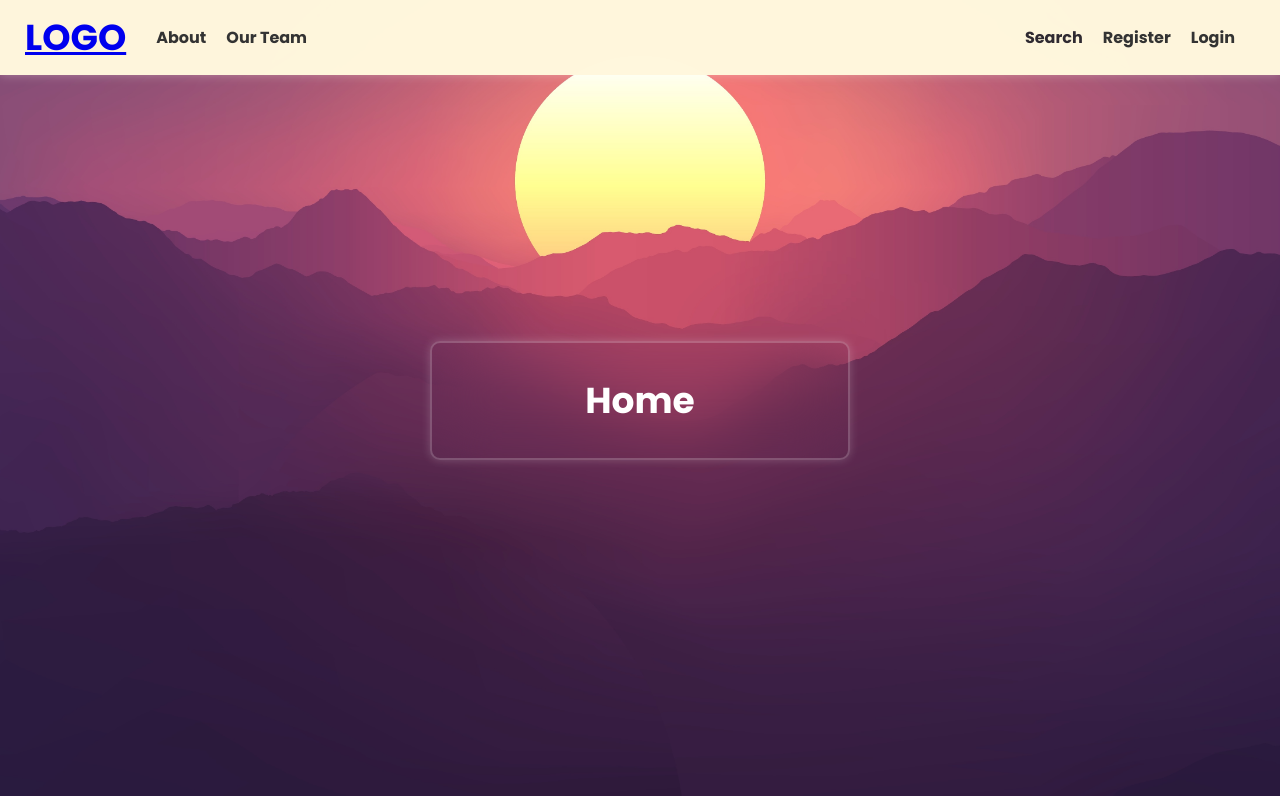
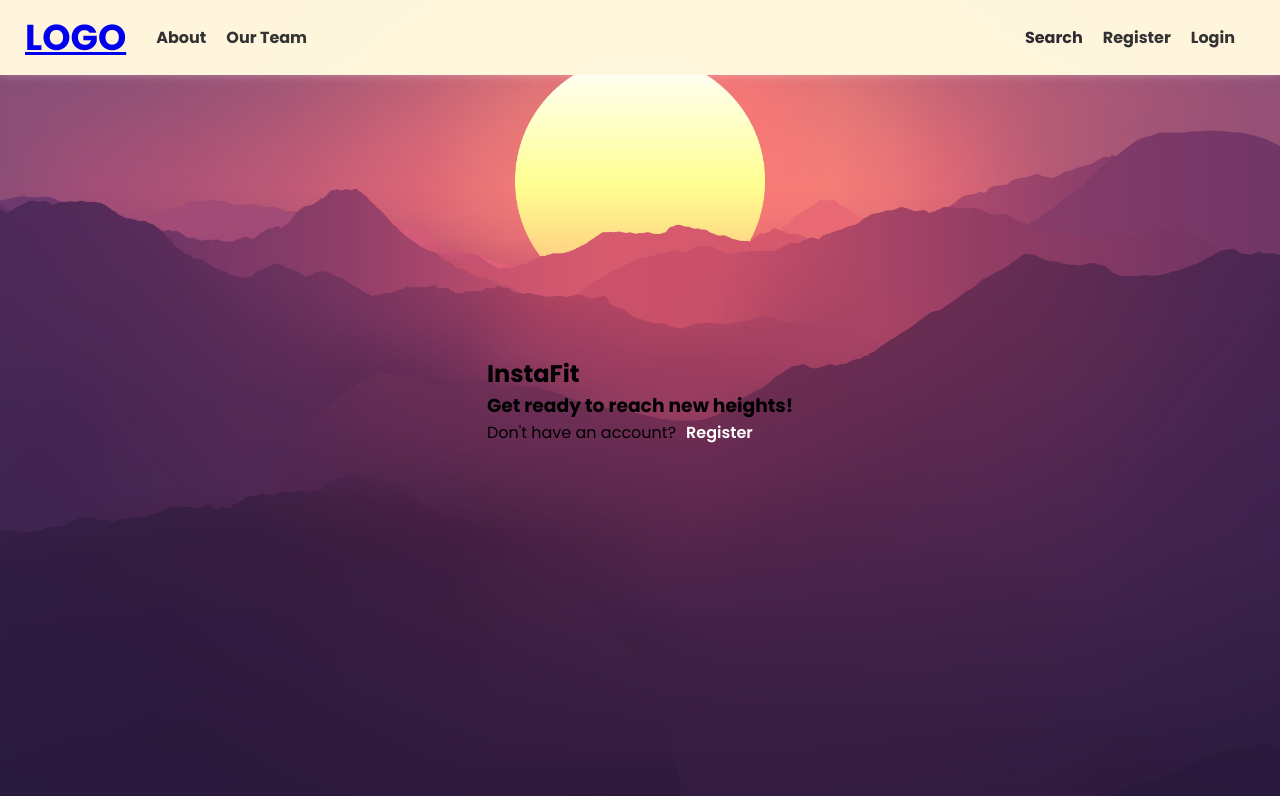
Before and after one commit to eqer23/WellTracker-FrontEnd, a React (Vite) app in the folder client/: page / in a window 1280 px wide. Shown: the top 796 px of the page. Built offline with nearby package versions, Linux system fonts and the light colour scheme; a web font is replaced by a local one.

Commit message:
fixed link to login page when on register form

```diff
--- a/client/src/components/Home/Home.jsx
+++ b/client/src/components/Home/Home.jsx
@@ -1,13 +1,31 @@
 import React from "react";
 import NavbarHome from "../Navbar/NavbarHome";
 import "./Home.css";
+import { Link } from "react-router-dom";
 
 const Home = () => {
     return (
         <div className="home">
             <NavbarHome />
-            <div className="wrapper">
-                <h1>Home</h1>
+            <div className="home-wrapper">
+                {/* <h1>Home</h1> */}
+
+                <h2>InstaFit</h2>
+                <h3>Get ready to reach new heights!</h3>
+
+                <p></p>
+
+                {/* will link to a redister page */}
+                <div className="register-link">
+                    <p>
+                        Don't have an account?
+                        <Link to="/register" className="btn-reg">
+                            Register
+                        </Link>
+                    </p>
+                </div>
+
+                <div>{/* image here */}</div>
             </div>
         </div>
     );
--- a/client/src/components/Register/Register.css
+++ b/client/src/components/Register/Register.css
@@ -127,9 +127,9 @@ input[type="email"] {
     margin: 30px 0 5px;
 }
 
-.login-link button {
+.login-link p a {
     color: white;
-    /* text-decoration: none; */
+    text-decoration: none;
     font-weight: 600;
 }
 
@@ -143,6 +143,5 @@ input[type="email"] {
 
 button {
     color: white;
-    /* text-decoration: none; */
     font-weight: 600;
 }
--- a/client/src/components/Register/Register.jsx
+++ b/client/src/components/Register/Register.jsx
@@ -109,7 +109,7 @@ const Register = () => {
                     Submit
                 </button>
 
-                {/* will link to a redister page */}
+                {/* will link to a login page */}
                 <div className="login-link">
                     <p>
                         Already have an account?
```
